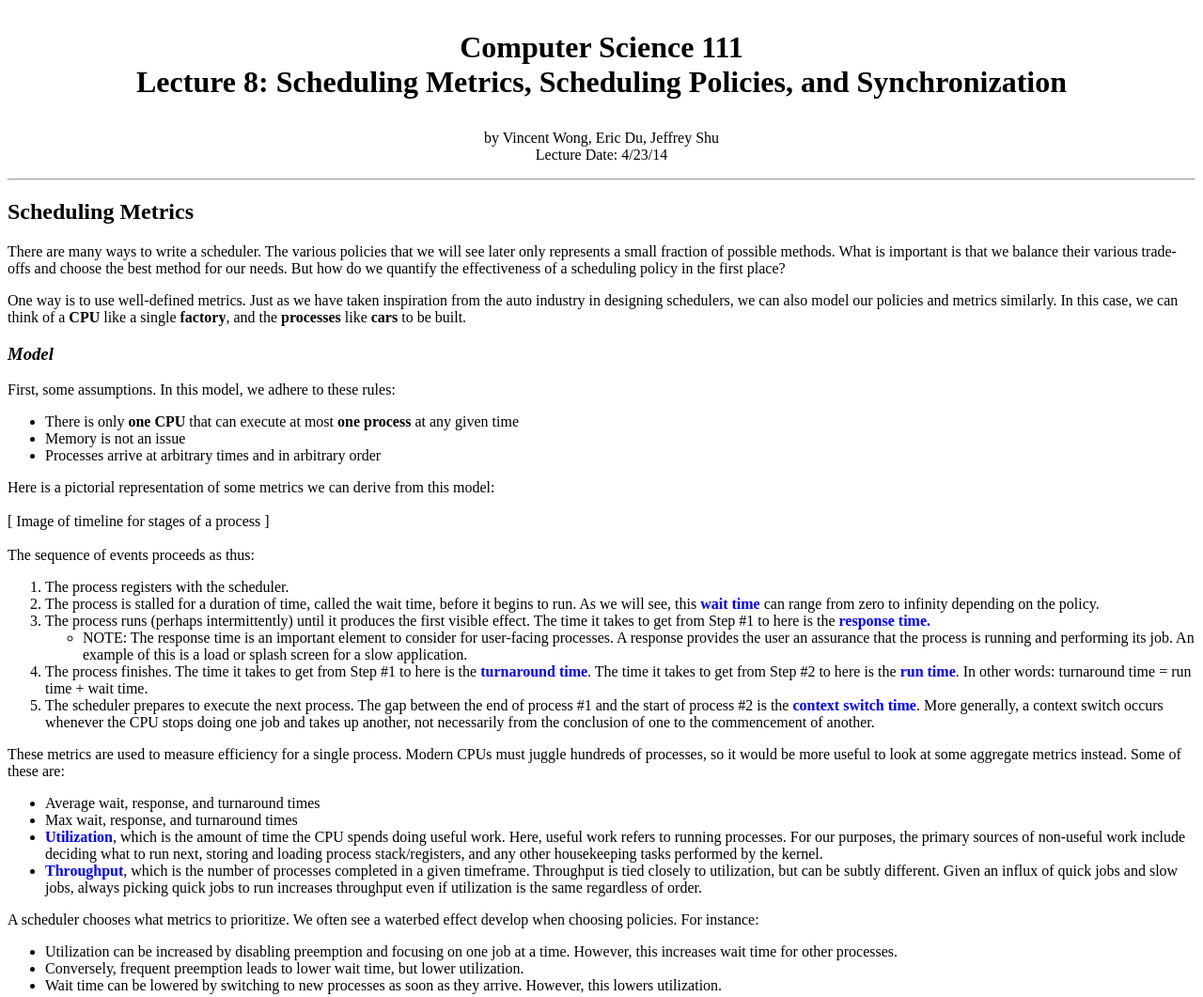
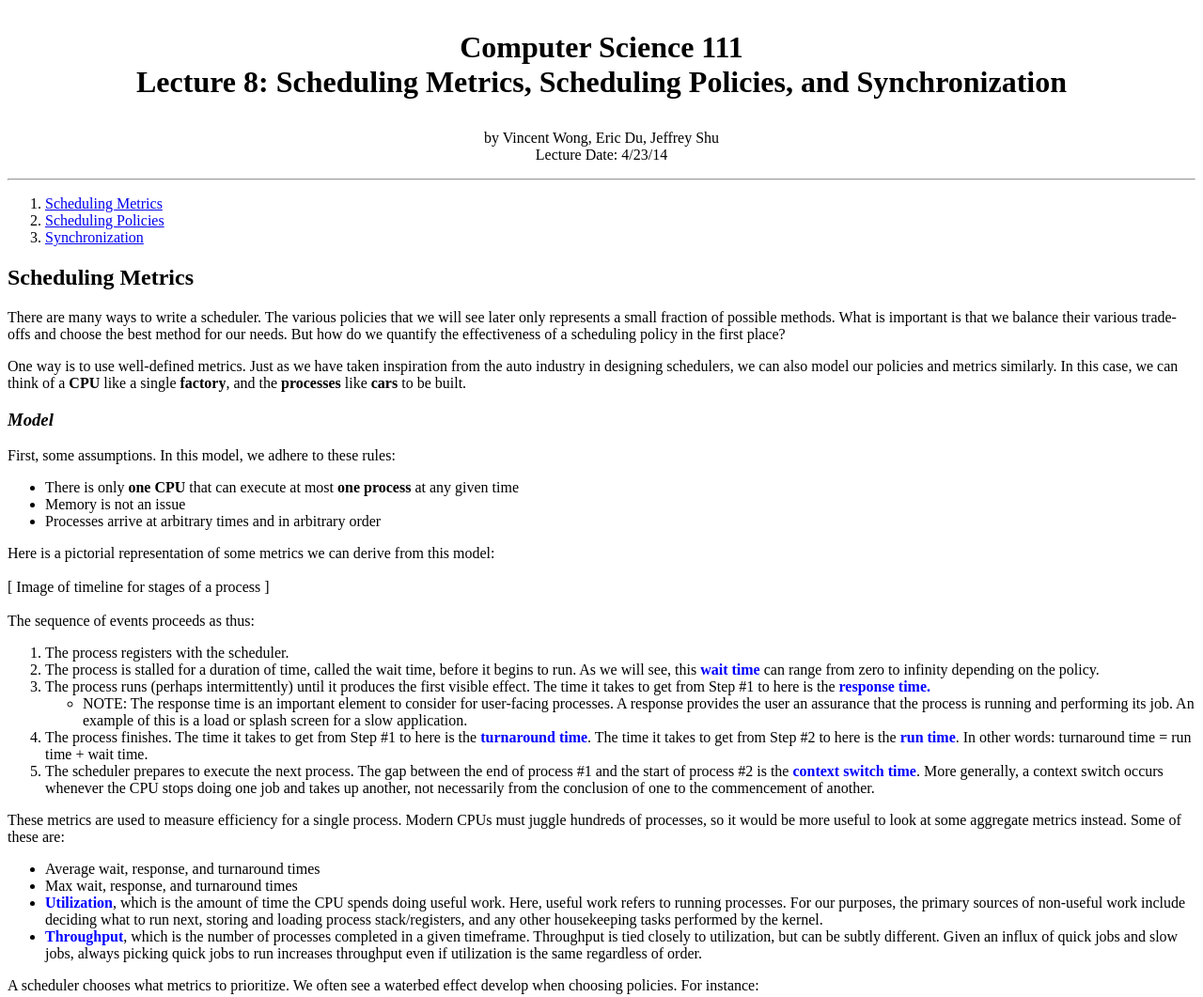
Before and after one commit to EaterOA/CS-111-Scribe-Notes, a plain HTML site: page index.html in a window 1280 px wide. Shown: the top 1061 px of the page at 94% size. Drawn offline with Linux system fonts and the light colour scheme.

Commit message:
Update index.html

```diff
--- a/index.html
+++ b/index.html
@@ -14,8 +14,15 @@
 <body>
 <header><h1><p align="center">Computer Science 111<br>
 Lecture 8: Scheduling Metrics, Scheduling Policies, and Synchronization</h1></p>
-<p align="center">by Vincent Wong, Eric Du, Jeffrey Shu<br>Lecture Date: 4/23/14</p><hr align="left"></header>
+<p align="center">by Vincent Wong, Eric Du, Jeffrey Shu<br>Lecture Date: 4/23/14</p><hr align="left">
+<nav>
+<ol>
+<li><a href="#met" title="Metrics Link">Scheduling Metrics</a>
+<li><a href="#pol" title="Policies Link">Scheduling Policies</a>
+<li><a href="#syn" title="Synch Link">Synchronization</a>
+</ol></nav></header>
 <section>
+<a name="met">
 <h2>Scheduling Metrics</h2>
 <p>There are many ways to write a scheduler. The various policies that we will see later only represents a small fraction of possible methods. What is important is
 that we balance their various trade-offs and choose the best method for our needs. But how do we quantify the effectiveness of a scheduling policy in the first place?
@@ -71,6 +78,7 @@ However, this lowers utilization.
 </ul>
 </section>
 <section>
+<a name="pol">
 <h2>Scheduling Policies</h2>
 <p>Scheduling policies are created based on how much each metric is valued in the scheduler. A policy is a tactic by the scheduler to determine the order in which processes run. While it would be ideal to improve all metrics, the waterbed effect causes one metric to worsen as another improves. Depending on the needs of the processes, different policies are used to determine how a scheduler should be designed.
 </p>
@@ -221,6 +229,7 @@ may degrade experience, but is not destructive. Some policies might include:
 </ul>
 </section>
 <section>
+<a name="syn">
 <h2>Synchronization</h2>
 <h3><i>Problem</i></h3>
 <p>Synchronization is the biggest problem in a multi-threaded application. We need a way for processes to join together at some point, and to make sure that they do not execute the same parts of a program at the same time.
```
